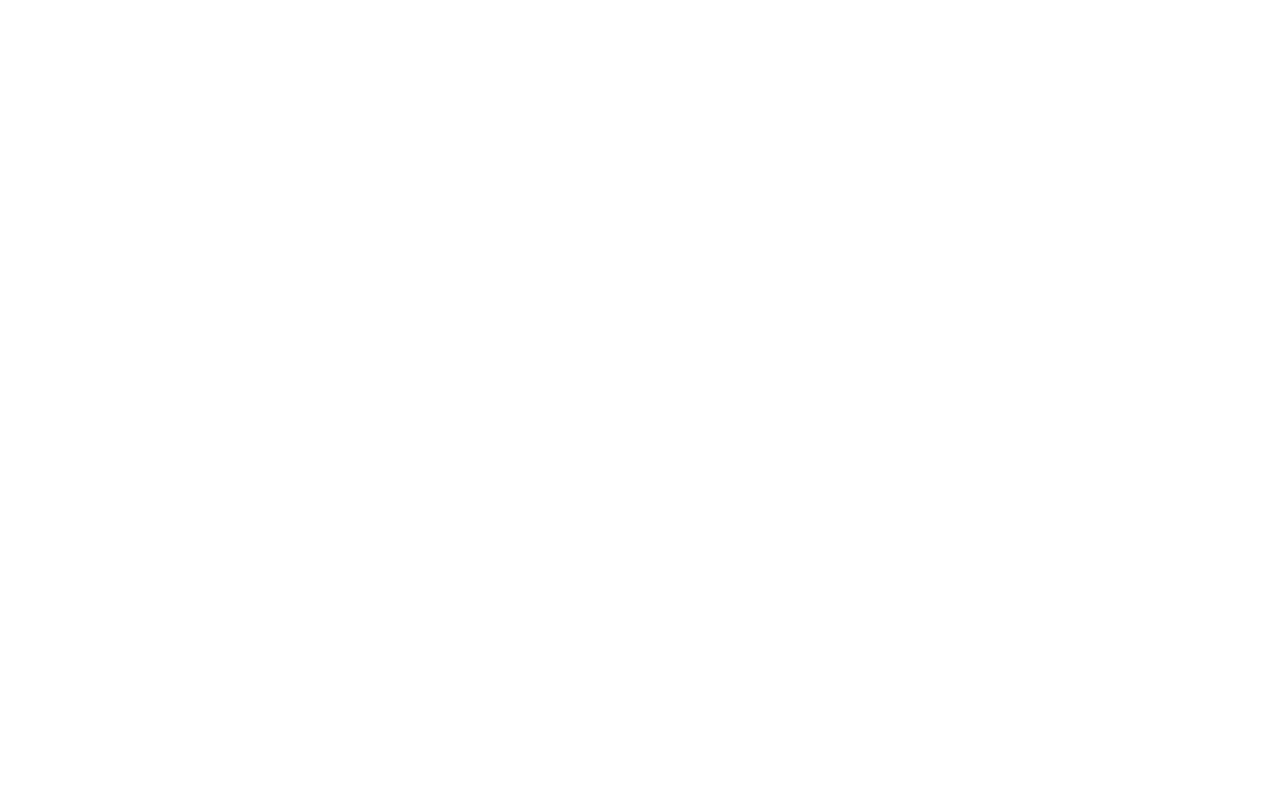
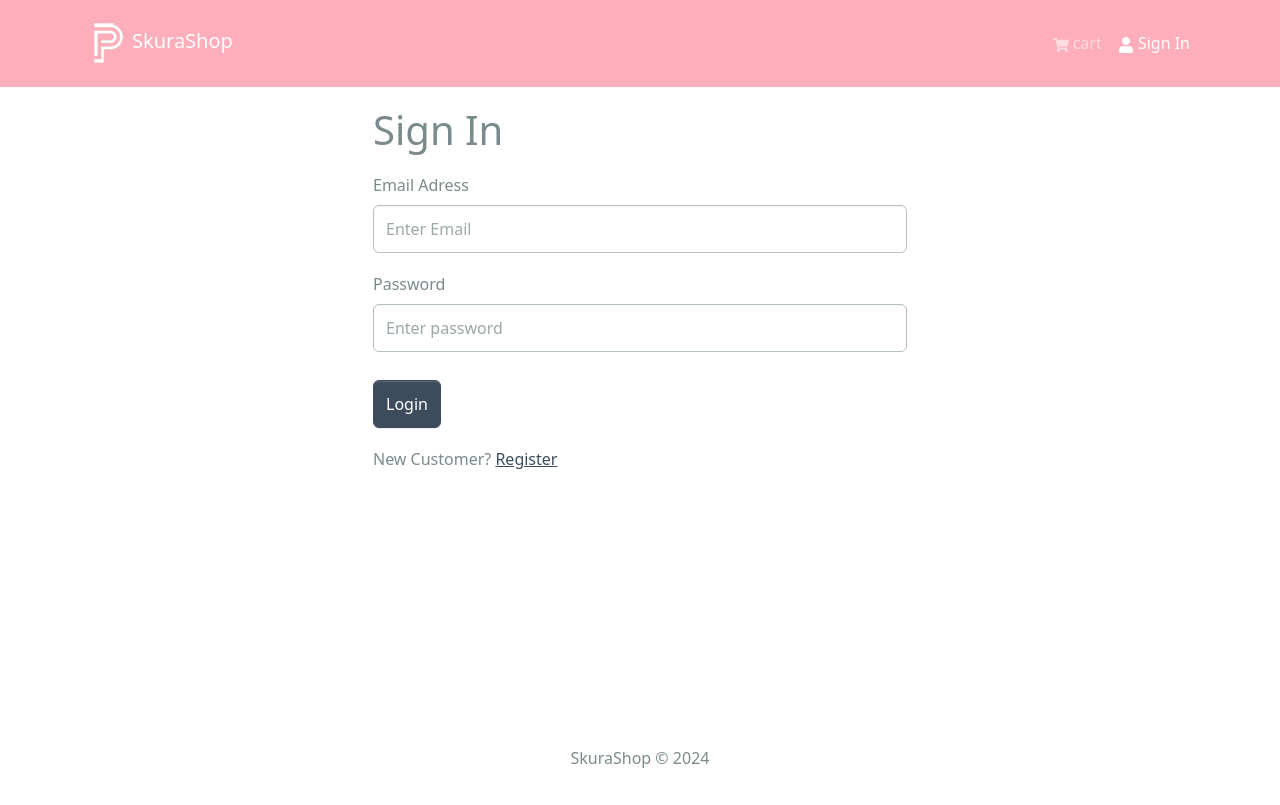
Before and after one commit to shira1008/E-Commerce, a React (Create React App) app in the folder frontend/: page /login in a window 1280 px wide. Before the commit this address had no page. Built offline with nearby package versions, Linux system fonts and the light colour scheme.

Commit message:
added login form UI

```diff
--- /dev/null
+++ b/frontend/src/components/FormContainer.jsx
@@ -0,0 +1,16 @@
+import React from 'react';
+import { Container, Row, Col } from 'react-bootstrap';
+
+const FormContainer = ({ children }) => {
+  return (
+    <Container>
+      <Row className='justify-content-md-center'>
+        <Col xs={12} md={6}>
+          {children}
+        </Col>
+      </Row>
+    </Container>
+  );
+};
+
+export default FormContainer;
--- a/frontend/src/index.js
+++ b/frontend/src/index.js
@@ -8,6 +8,7 @@
 import HomeScreen from './screens/HomeScreen';
 import ProductScreen from './screens/ProductScreen';
 import CartScreen from './screens/CartScreen';
+import LoginScreen from './screens/LoginScreen';
 
 import { Provider } from 'react-redux';
 import store from './store';
@@ -23,6 +24,7 @@
             <Route index={true} path='/' element={<HomeScreen />} />
             <Route path='/product/:id' element={<ProductScreen />} />
             <Route path='/cart' element={<CartScreen />} />
+            <Route path='/login' element={<LoginScreen />} />
           </Route>
         </Routes>
       </BrowserRouter>
--- /dev/null
+++ b/frontend/src/screens/LoginScreen.jsx
@@ -0,0 +1,54 @@
+import { useState } from 'react';
+import { Link } from 'react-router-dom';
+import { Form, Button, Row, Col } from 'react-bootstrap';
+import FormContainer from '../components/FormContainer';
+
+function LoginScreen() {
+  const [email, setEmail] = useState('');
+  const [password, setPassword] = useState('');
+
+  const submitHandler = (e) => {
+    e.preventDefault();
+    console.log('submit');
+  };
+
+  return (
+    <FormContainer>
+      <h1>Sign In</h1>
+      <Form onSubmit={submitHandler}>
+        <Form.Group controlId='email' className='my-3'>
+          <Form.Label>Email Adress</Form.Label>
+          <Form.Control
+            type='email'
+            placeholder='Enter Email'
+            value={email}
+            onChange={(e) => setEmail(e.target.value)}
+          ></Form.Control>
+        </Form.Group>
+
+        <Form.Group controlId='password' className='my-3'>
+          <Form.Label>Password</Form.Label>
+          <Form.Control
+            type='password'
+            placeholder='Enter password'
+            value={password}
+            onChange={(e) => setPassword(e.target.value)}
+          ></Form.Control>
+        </Form.Group>
+
+        <Button type='submit' variant='primary' className='mt-2'>
+          {' '}
+          Login{' '}
+        </Button>
+      </Form>
+
+      <Row className='py-3'>
+        <Col>
+          New Customer? <Link to='/register'>Register</Link>
+        </Col>
+      </Row>
+    </FormContainer>
+  );
+}
+
+export default LoginScreen;
```
